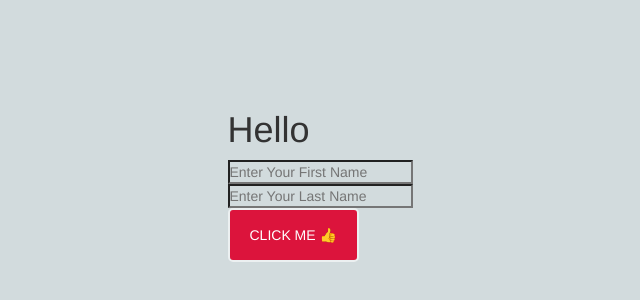
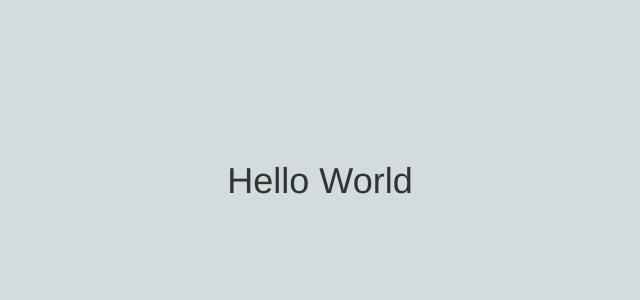
Before and after one commit to as10071999/LearnReact, a React (Create React App) app: page / in a window 1280 px wide. Shown: the part 224-524 px from the top of the page, without its empty margins (320-960 px from the left). Built offline with nearby package versions, Linux system fonts and the light colour scheme.

Commit message:
Make Clean React App

```diff
--- a/src/App.jsx
+++ b/src/App.jsx
@@ -2,64 +2,9 @@ import React from "react";
 import { useState } from "react";
 
 function App() {
-  const [fullName, setFullName] = useState({
-    fname: "",
-    lname: "",
-  });
-
-  const onSubmitFn = (event) => {
-    event.preventDefault();
-    alert("Form Submitted");
-  };
-
-  function inputEvent(event) {
-    console.log(event.target.value);
-    console.log(event.target.name);
-    const value = event.target.value;
-    const name = event.target.name;
-
-    setFullName((preVal) => {
-      console.log(preVal);
-      if (name === "fname") {
-        return {
-          fname: value,
-          lname: preVal.lname,
-        };
-      } else {
-        return {
-          fname: preVal.fname,
-          lname: value,
-        };
-      }
-    });
-  }
-
   return (
     <>
-      <div>
-        <form onSubmit={onSubmitFn}>
-          <h1>
-            Hello {fullName.fname} {fullName.lname}
-          </h1>
-          <input
-            type="text"
-            placeholder="Enter Your First Name"
-            name="fname"
-            value={fullName.fname}
-            onChange={inputEvent}
-          />
-          <br />
-          <input
-            type="text"
-            placeholder="Enter Your Last Name"
-            name="lname"
-            value={fullName.lname}
-            onChange={inputEvent}
-          />
-          <br />
-          <button type="submit">Click Me 👍</button>
-        </form>
-      </div>
+      <h1>Hello World</h1>
     </>
   );
 }
```
Also changed, not shown: 2 other files (tests, documents, lock files or other folders).
